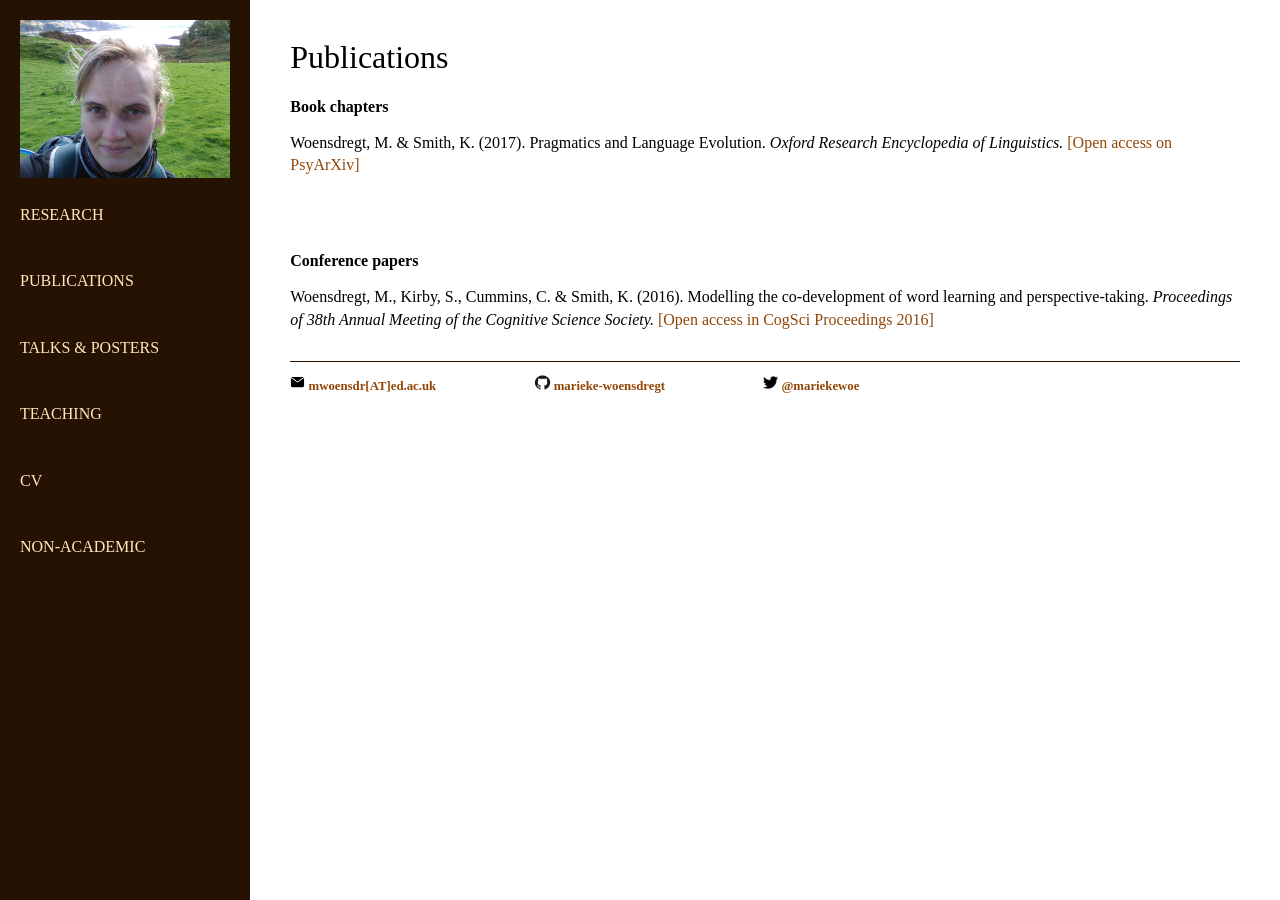
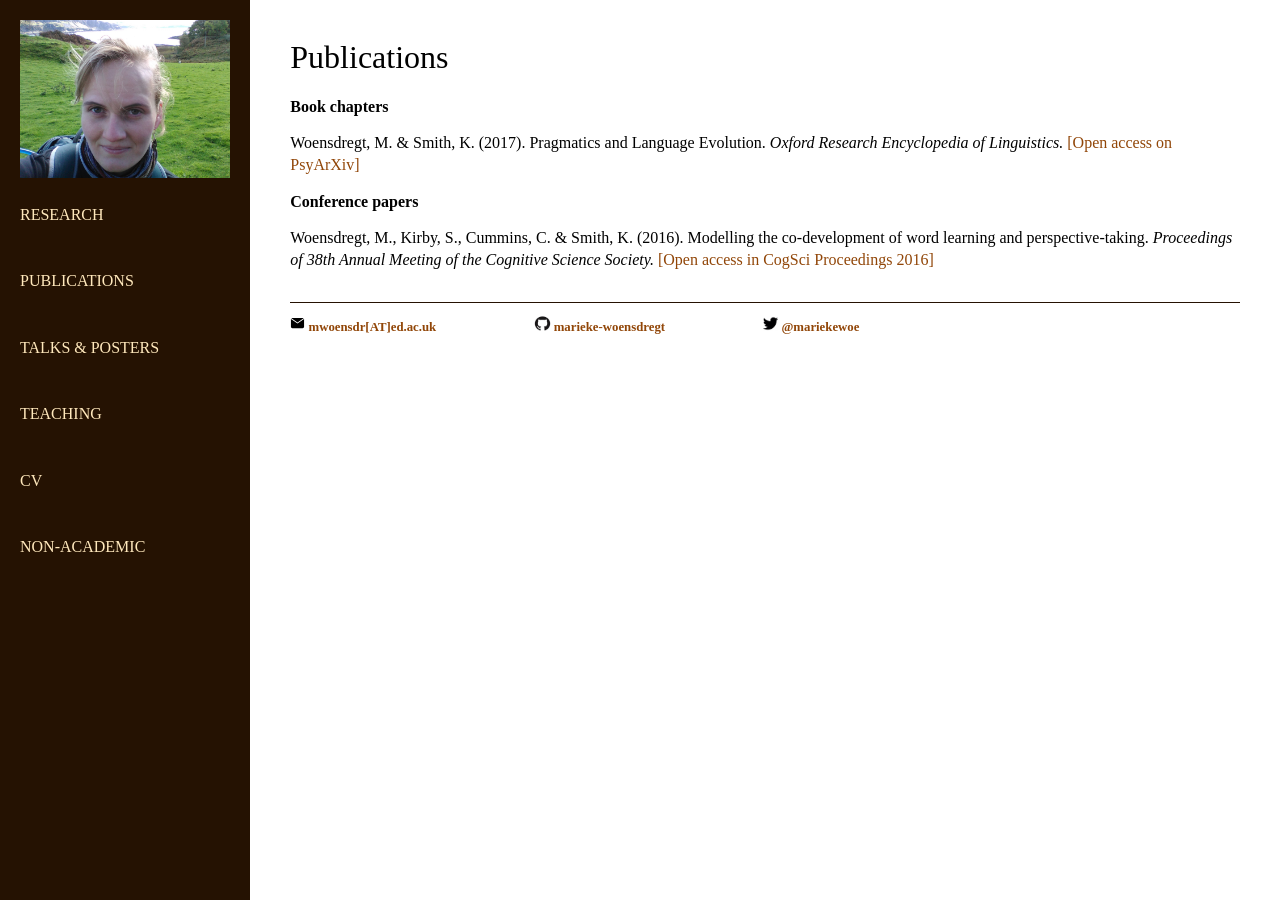
Before and after one commit to marieke-woensdregt/marieke-woensdregt.github.io, a Jekyll site: the page built from publications/index.html, in a window 1280 px wide. Built offline with Jekyll 4.4.1, drawn with Linux system fonts in a browser that asks for light colours.

Commit message:
Update main.css

```diff
--- a/css/main.css
+++ b/css/main.css
@@ -19,8 +19,8 @@ body {
     margin-bottom:0px;
 }
 
-.bottom-two {
-  margin-bottom: 2cm;
+.bottom-one {
+  margin-bottom: 1cm;
 }
 
 
```
